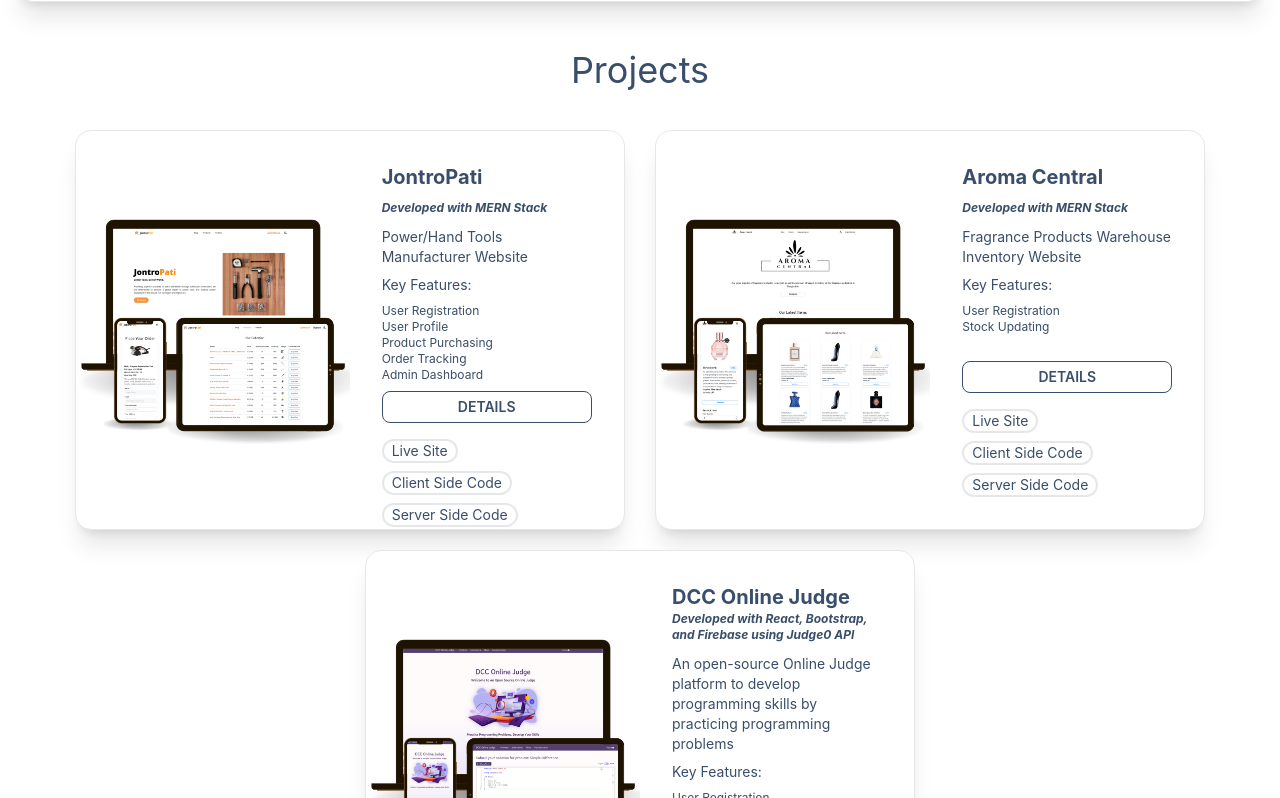
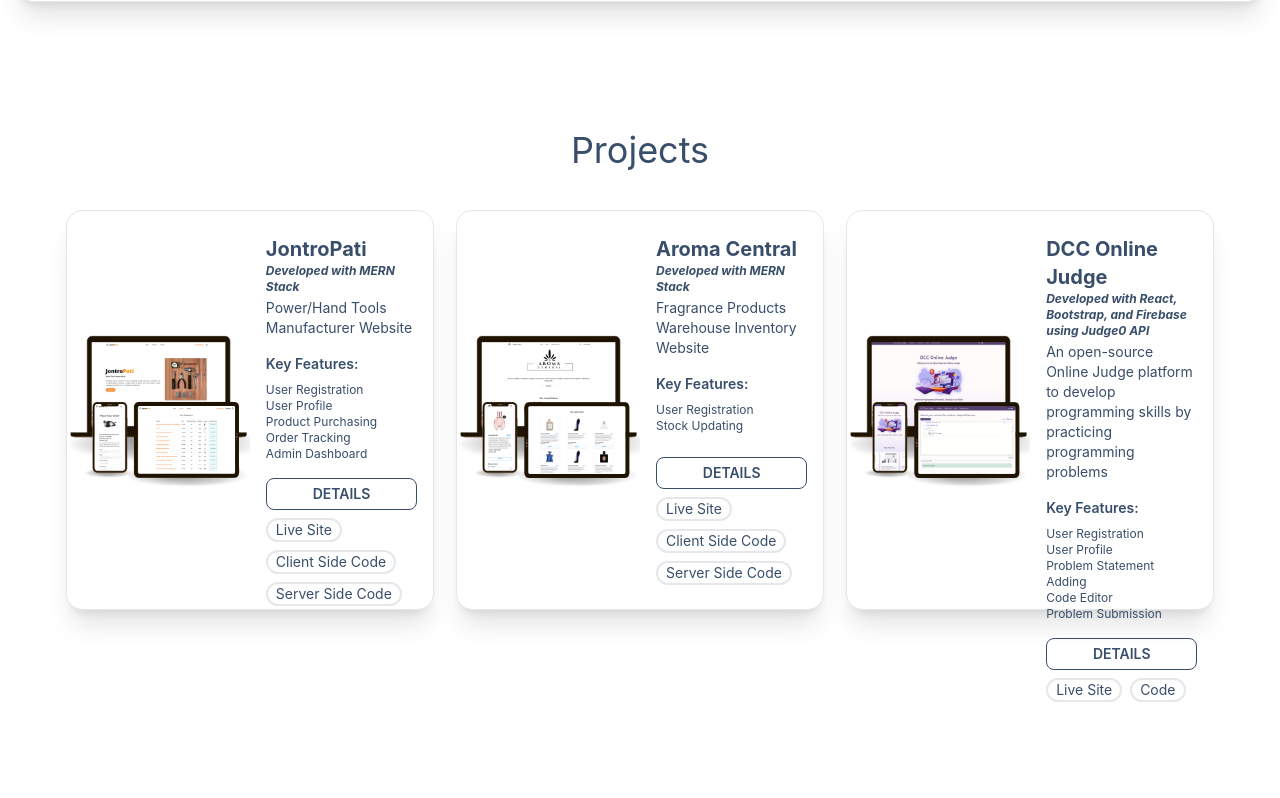
Before and after one commit to CipherGirl/CipherGirl.github.io, a React (Create React App) app: page / in a window 1280 px wide. Shown: the part 1722-2520 px from the top of the page. Built offline with nearby package versions, Linux system fonts and the light colour scheme.

Commit message:
Fix Project Width Alignment

```diff
--- a/src/Pages/Home/Projects.js
+++ b/src/Pages/Home/Projects.js
@@ -46,12 +46,14 @@ const Projects = () => {
                 delay: 0.1 * (index + 2),
               }}
               whileHover={{ scale: 1.05 }}
-              class="card lg:card-side bg-base-100 shadow-xl border w-[550px] h-auto lg:h-[400px]"
+              class="card lg:card-side bg-base-100 shadow-xl border w-[550px] lg:w-[32%] h-auto lg:h-[400px]"
             >
               <div className={`w-full md:w-1/2 h-[300px] md:h-auto m-auto`}>
                 <img src={`${project.image}`} className="object-contain"></img>
               </div>
-              <div class="card-body w-full md:w-1/2">
+              <div class="p-4 w-full md:w-1/2 flex flex-col justify-between my-2">
+                <div>
+                  {' '}
                   <h2 class="text-xl font-bold">
                     {project.title}{' '}
                     <span className="inline-block text-xs italic">
@@ -59,17 +61,19 @@ const Projects = () => {
                     </span>
                   </h2>
                   <h4 className="text-sm">{project.subtitle}</h4>
-                <p className="text-sm">
+                  <p className="text-sm font-semibold my-4">
                     Key Features:
-                  <ul className="text-xs pt-2">
+                    <ul className="text-xs pt-2 font-normal">
                       {project.features.map((feature) => (
                         <li className="">{feature}</li>
                       ))}
                     </ul>
                   </p>
+                </div>
+                <div>
                   <button
                     onClick={() => navigate(`/projects/${project.slug}`)}
-                  className="btn btn-outline btn-sm"
+                    className="btn btn-outline btn-sm w-full"
                   >
                     Details
                   </button>
@@ -110,6 +114,7 @@ const Projects = () => {
                     )}
                   </div>
                 </div>
+              </div>
             </motion.div>
           );
         })}
```
Lines whose indentation alone changed are shown as unchanged.
